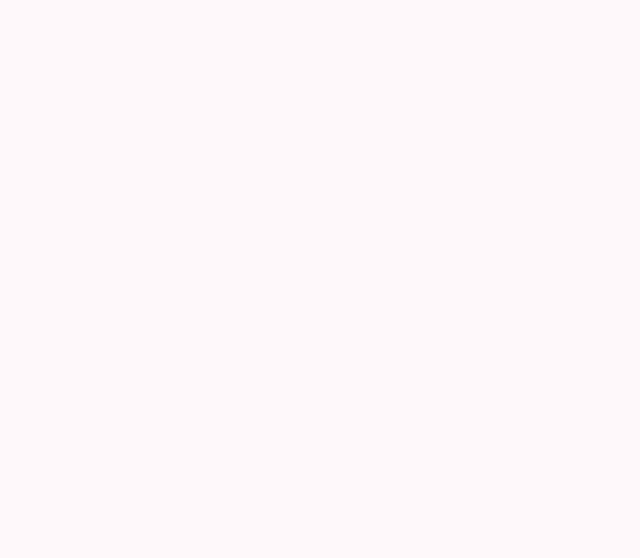
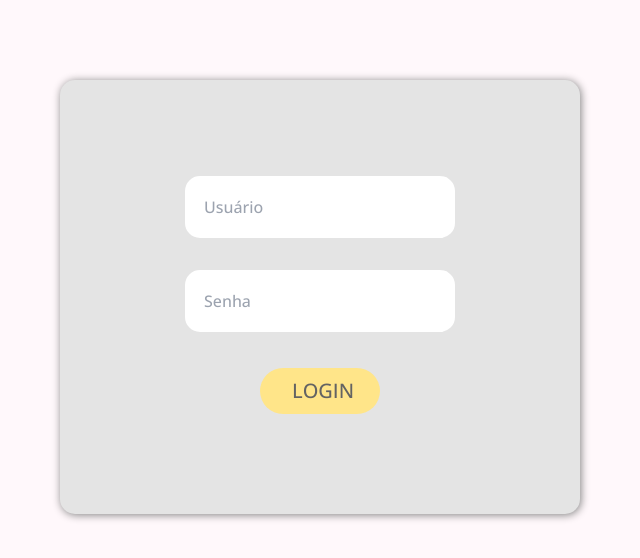
Before and after one commit to Nyir0/contabilidade, a React (Create React App) app: page /login in a window 1280 px wide. Before the commit this address had no page. Shown: the top 558 px of the page, without its empty margins (320-960 px from the left). Built offline with nearby package versions, Linux system fonts and the light colour scheme.

Commit message:
adiciona rota de admin

```diff
--- a/src/App.js
+++ b/src/App.js
@@ -1,11 +1,12 @@
-import {BrowserRouter as Router, Routes, Route, Outlet} from "react-router-dom";
+import {BrowserRouter as Router, Routes, Route} from "react-router-dom";
 import Header from './components/Header';
 import Footer from './components/Footer';
 import Home from './pages/Home';
 import WhoAre from './pages/WhoAre';
 import Contact from './pages/Contact';
 import Services from './pages/Services';
-import { Children } from "react";
+import Adm from './pages/Adm';
+import Login from './pages/Login';
 
 const Layout = ({children}) => (
     <>
@@ -24,6 +25,8 @@ export default function App() {
           <Route path='/servicos' element={<Layout><Services /></Layout>} />
           <Route path='/quem-somos' element={<Layout><WhoAre /></Layout>} />
           <Route path='/contatos' element={<Layout><Contact /></Layout>} />
+          <Route path='/login' element={<Login />} />
+          <Route path='/adm' element={<Adm />} />
         </Routes>
       </Router>
     </>
--- /dev/null
+++ b/src/pages/Adm.js
@@ -0,0 +1,6 @@
+export default function Adm(){
+    return(
+        <>
+        </>
+    )
+}
--- /dev/null
+++ b/src/pages/Login.css
@@ -0,0 +1,40 @@
+#section-form{
+    display: flex;
+    justify-content: center;
+}
+
+form{
+    display: flex;
+    flex-direction: column;
+    align-items: center;
+    justify-content: center;
+    width: 50%;
+    padding: 5rem;
+    border-radius: 15px;
+    margin: 5rem 0;
+    background-color: rgb(228, 228, 228);
+    box-shadow: 1px 1px 8px gray;
+}
+
+@media screen and (max-width: 768px) {
+    form{
+        width: 90%;
+        padding: 2rem;
+        margin: 2rem 0;
+    }
+}
+
+input{
+    width: 75%;
+    border: 3px solid white;
+    margin: 1rem 0;
+    border-radius: 15px;
+    padding: 1rem;
+}
+
+@media screen and (max-width: 768px) {
+    input{
+        width: 100%;
+        margin: 0 0 3rem;
+    }
+}
--- /dev/null
+++ b/src/pages/Login.js
@@ -0,0 +1,20 @@
+import './Login.css';
+
+export default function Login(){
+
+    const SubmiteForm = (e) => {
+        e.preventDefault();
+
+        window.location.href="/admin";
+    }
+
+    return(
+        <section id="section-form">
+            <form onSubmit={SubmiteForm}>
+                <input type="email" id="email" name="password" placeholder='Usuário' />
+                <input type="password" id="password" name="password" placeholder='Senha' />
+                <button type="submite" className='w-1/3 py-2 my-5'>Login</button>
+            </form>
+        </section>
+    )
+}
```
